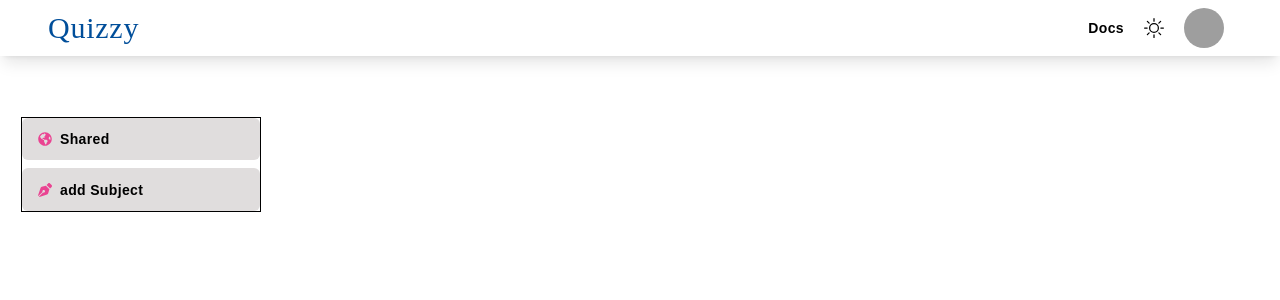
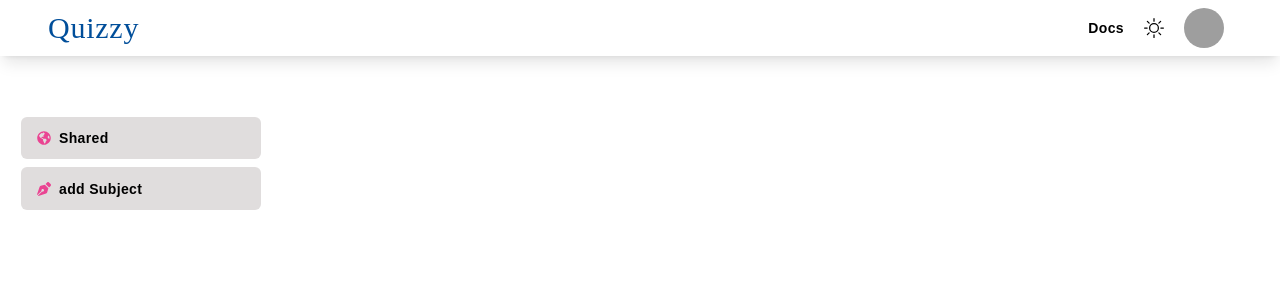
Before and after one commit to dctrstrange27/quizzy, a React (Create React App) app in the folder my-app/: page /#/ in a window 1280 px wide. Shown: the top 300 px of the page. Built offline with nearby package versions, Linux system fonts and the light colour scheme; sample sign-in values are in the browser's storage; grey boxes are pictures that could not be loaded.

Commit message:
fix bugs

```diff
--- a/my-app/public/index.html
+++ b/my-app/public/index.html
@@ -9,7 +9,7 @@
       name="description"
       content="Web site created using create-react-app"
     />
-    <link rel="apple-touch-icon" href="../src/assets/logo.png" />
+    <link rel="apple-touch-icon" href="%PUBLIC_URL%/logo192.png" />
     <!--
       manifest.json provides metadata used when your web app is installed on a
       user's mobile device or desktop. See https://developers.google.com/web/fundamentals/web-app-manifest/
--- a/my-app/src/App.tsx
+++ b/my-app/src/App.tsx
@@ -42,7 +42,6 @@ const App = () => {
     name: string;
     picture: string;
   }
-
   const [showProfile, setShowProfile] = useState(false);
   const [userData, setUserData] = useState<user[]>([]);
   const [hasUser, setHasUser] = useState(false);
--- a/my-app/src/sideNav/SideNav.tsx
+++ b/my-app/src/sideNav/SideNav.tsx
@@ -13,7 +13,7 @@ const SideNav = () => {
       <div
         className="flex md:mt-28 gap-5
                             md:flex-col md:gap-2
-                             border-[1px]"
+                             border-[1px"
       >
         <div className="sidenav">
           <FaGlobeAmericas className="sidenavicon"></FaGlobeAmericas>
```
